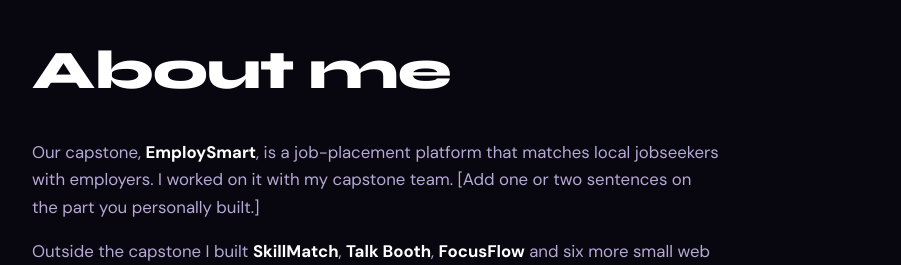
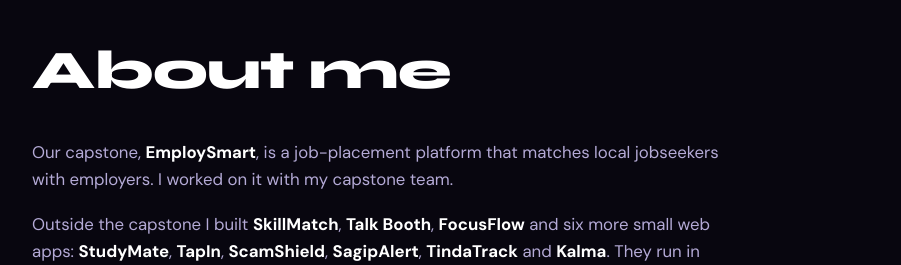
Before and after one commit to arianajoyacibar-rgb/Ariana-Portfolio, a plain HTML site: page index.html in a window 1280 px wide. Shown: the part 1080-1345 px from the top of the page, without its empty margins (58-959 px from the left). Drawn offline with Linux system fonts and the light colour scheme.

Commit message:
Remove placeholder text from about section

```diff
--- a/index.html
+++ b/index.html
@@ -396,7 +396,7 @@ dialog.demo[open]::backdrop{animation:fadein .3s}
   <div class="wrap"><div class="about-grid">
     <div class="rv">
       <div class="sec-h" style="margin-bottom:22px"><h2>About me</h2></div>
-      <p>Our capstone, <strong>EmploySmart</strong>, is a job-placement platform that matches local jobseekers with employers. I worked on it with my capstone team. [Add one or two sentences on the part you personally built.]</p>
+      <p>Our capstone, <strong>EmploySmart</strong>, is a job-placement platform that matches local jobseekers with employers. I worked on it with my capstone team. </p>
       <p>Outside the capstone I built <strong>SkillMatch</strong>, <strong>Talk Booth</strong>, <strong>FocusFlow</strong> and six more small web apps: <strong>StudyMate</strong>, <strong>TapIn</strong>, <strong>ScamShield</strong>, <strong>SagipAlert</strong>, <strong>TindaTrack</strong> and <strong>Kalma</strong>. They run in the browser. They use plain HTML, CSS and JavaScript, plus the Canvas, Web Speech and MediaRecorder APIs.</p>
       <dl class="glass facts">
         <div><dt>Course</dt><dd>BS Information Technology</dd></div>
```
